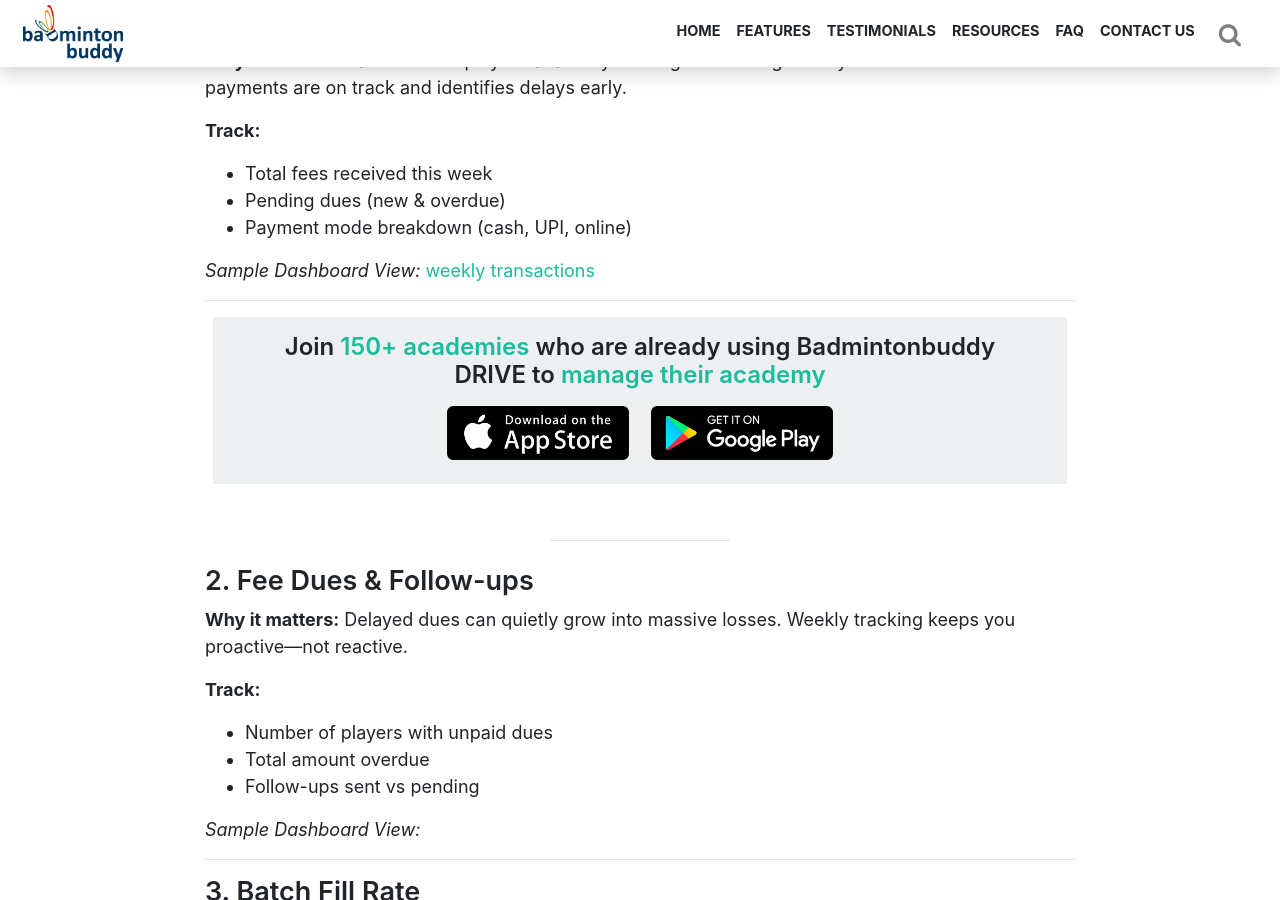
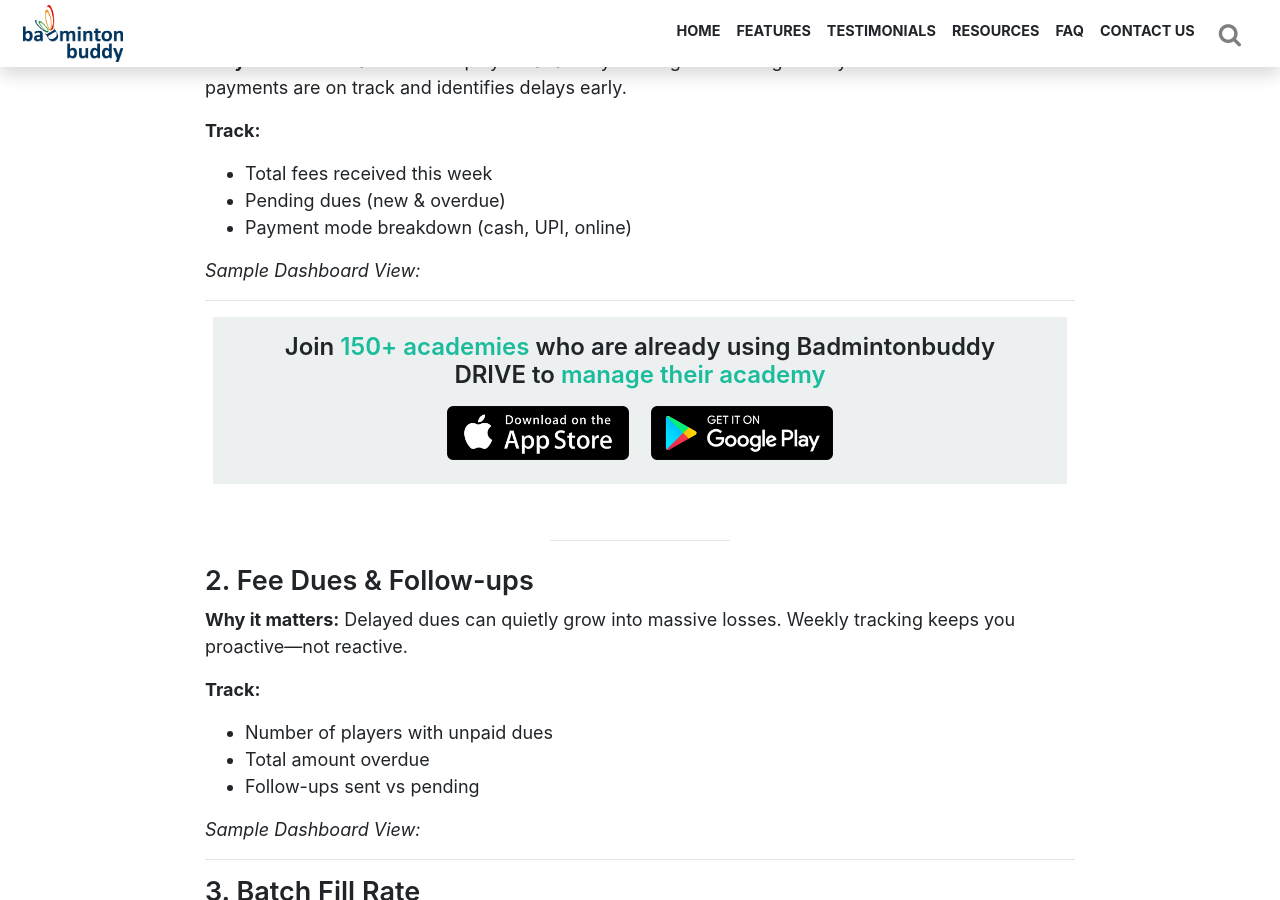
Before and after one commit to SampatDixit/sampatdixit.github.io, a Jekyll site: the page built from _posts/blog/2025-09-06-what-should-owners-track.md, in a window 1280 px wide and 900 px high, scrolled down 1264 px. Built offline with Jekyll 4.4.1, drawn with Linux system fonts in a browser that asks for light colours; nearby versions of some CDN libraries.

Commit message:
Update 2025-09-06-what-should-owners-track.md

```diff
--- a/_posts/blog/2025-09-06-what-should-owners-track.md
+++ b/_posts/blog/2025-09-06-what-should-owners-track.md
@@ -45,7 +45,6 @@ Just 15 minutes a week with the right dashboard can:
 - Payment mode breakdown (cash, UPI, online)
 
 *Sample Dashboard View:*
-[weekly transactions](/assets/img/blog/weekly-transactions.png)
 
 ---
 
```
